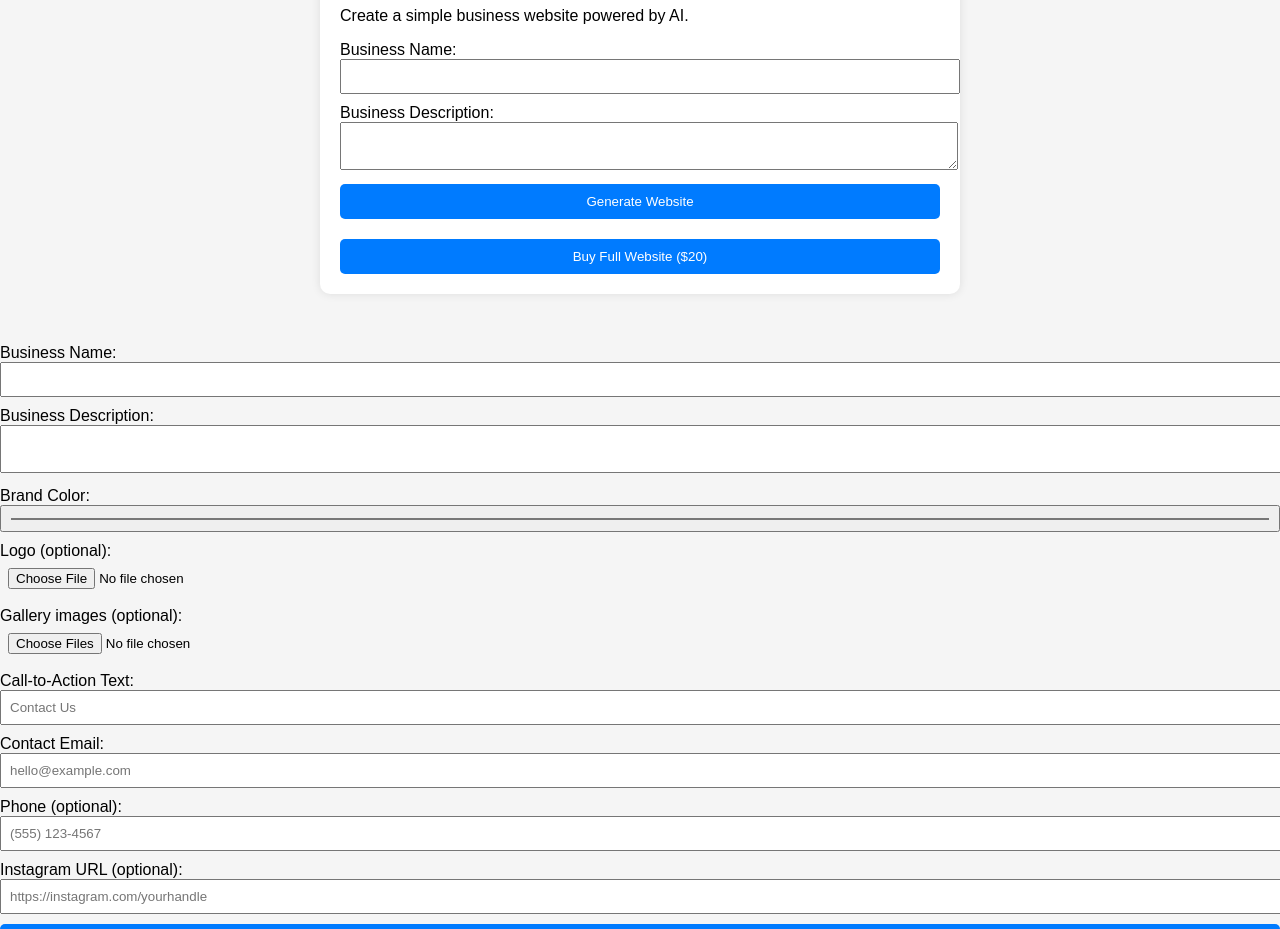
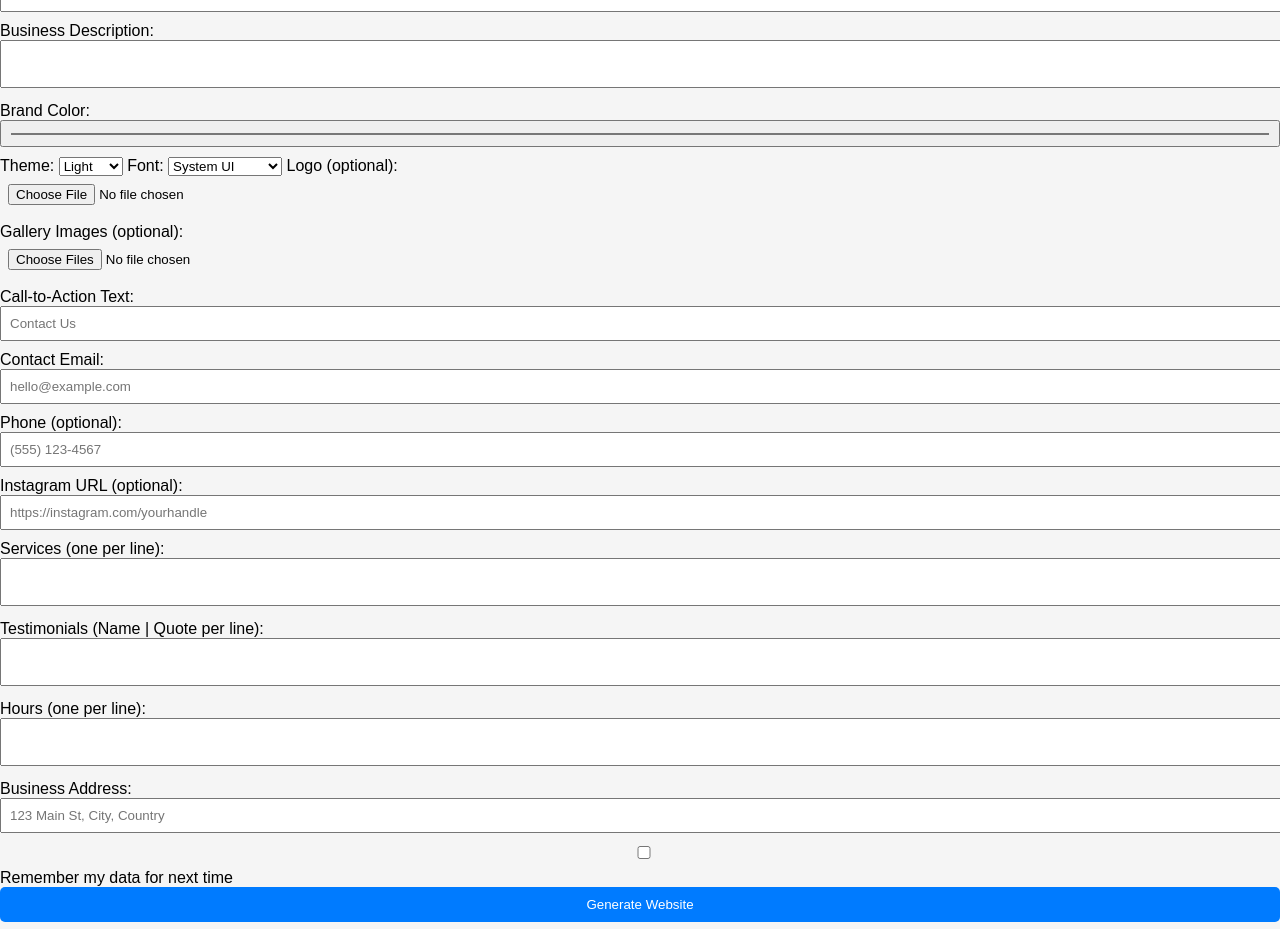
Before and after one commit to Aibuilder198/AiBuilder, a website: page index.html in a window 1280 px wide. Shown: the part 143-1072 px from the top of the page. Drawn offline with Linux system fonts and the light colour scheme.

Commit message:
Update index.html

```diff
--- a/index.html
+++ b/index.html
@@ -7,26 +7,11 @@
   <link rel="stylesheet" href="builder.css">
 </head>
 <body>
-  <div class="container">
-    <h1>AI Website Builder</h1>
-    <p>Create a simple business website powered by AI.</p>
+  <section class="hero">
+    <div class="overlay">
+      <h1>🚀 Build Your Business Website Instantly</h1>
+      <p>Powered by AI — safe, simple, and secure.</p>
 
-    <form id="builderForm">
-      <label for="businessName">Business Name:</label>
-      <input type="text" id="businessName" name="businessName" required>
-
-      <label for="description">Business Description:</label>
-      <textarea id="description" name="description" required></textarea>
-
-      <button type="submit">Generate Website</button>
-    </form>
-
-    <button id="checkoutBtn">Buy Full Website ($20)</button>
-  </div>
-
-  <script src="builder.js"></script>
-</body>
-</html>
       <form id="builderForm">
         <label for="businessName">Business Name:</label>
         <input id="businessName" name="businessName" required />
@@ -37,10 +22,27 @@
         <label for="brandColor">Brand Color:</label>
         <input id="brandColor" name="brandColor" type="color" value="#0ea5e9" />
 
+        <label for="theme">Theme:</label>
+        <select id="theme" name="theme">
+          <option value="light">Light</option>
+          <option value="dark">Dark</option>
+          <option value="ocean">Ocean</option>
+          <option value="sunset">Sunset</option>
+          <option value="forest">Forest</option>
+        </select>
+
+        <label for="font">Font:</label>
+        <select id="font" name="font">
+          <option value="system-ui">System UI</option>
+          <option value="Inter">Inter</option>
+          <option value="Poppins">Poppins</option>
+          <option value="Playfair Display">Playfair Display</option>
+        </select>
+
         <label for="logo">Logo (optional):</label>
         <input id="logo" name="logo" type="file" accept="image/*" />
 
-  <label for="gallery">Gallery images (optional):</label>
+        <label for="gallery">Gallery Images (optional):</label>
         <input id="gallery" name="gallery" type="file" accept="image/*" multiple />
 
         <label for="ctaText">Call-to-Action Text:</label>
@@ -55,9 +57,29 @@
         <label for="instagram">Instagram URL (optional):</label>
         <input id="instagram" name="instagram" placeholder="https://instagram.com/yourhandle" />
 
+        <label for="services">Services (one per line):</label>
+        <textarea id="services" name="services"></textarea>
+
+        <label for="testimonials">Testimonials (Name | Quote per line):</label>
+        <textarea id="testimonials" name="testimonials"></textarea>
+
+        <label for="hours">Hours (one per line):</label>
+        <textarea id="hours" name="hours"></textarea>
+
+        <label for="address">Business Address:</label>
+        <input id="address" name="address" placeholder="123 Main St, City, Country" />
+
+        <label>
+          <input id="remember" type="checkbox" /> Remember my data for next time
+        </label>
+
         <button type="submit">Generate Website</button>
       </form>
 
       <button id="checkoutBtn">Buy Full Website ($20)</button>
+    </div>
+  </section>
 
   <script src="builder.js"></script>
+</body>
+</html>
```
Lines whose indentation alone changed are shown as unchanged.
